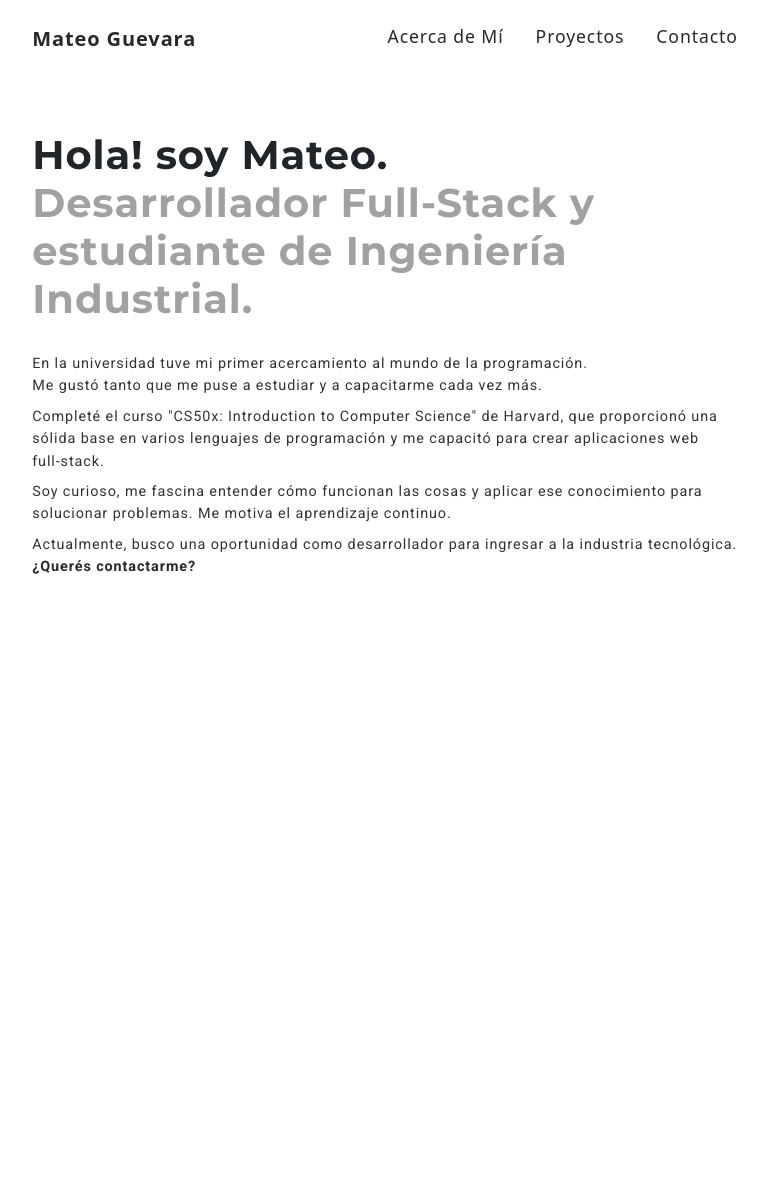
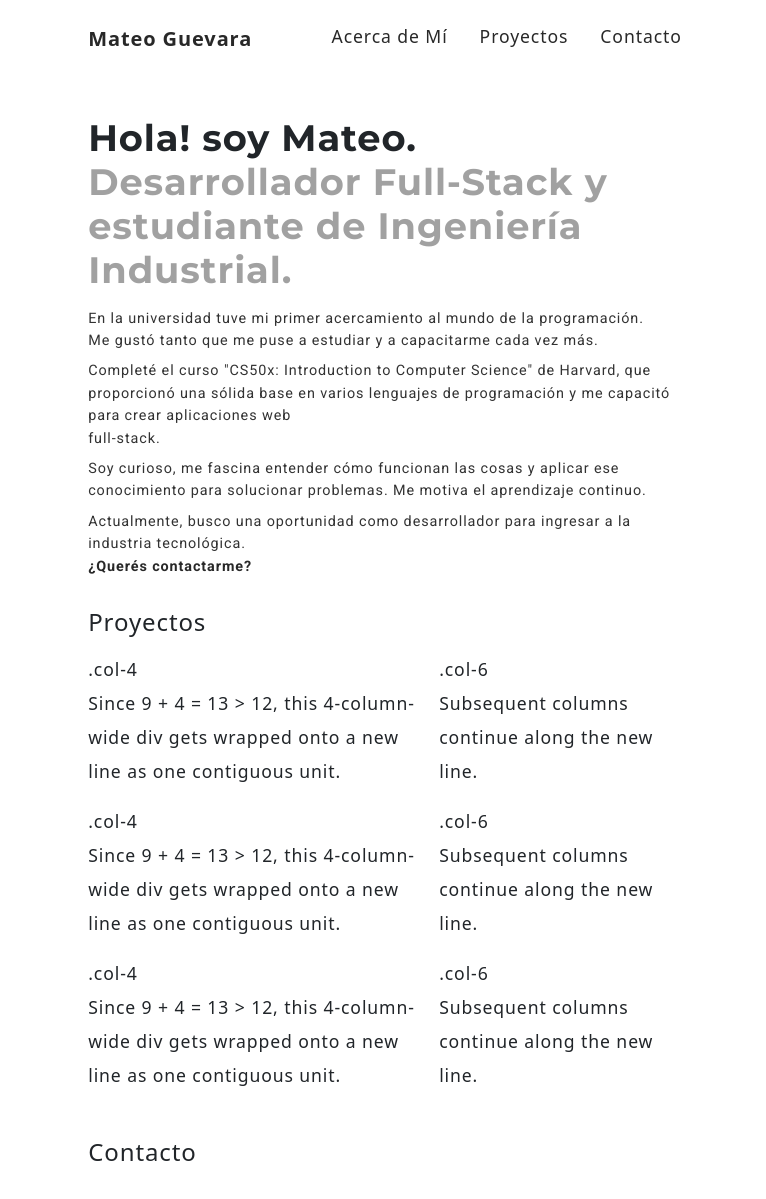
Before and after one commit to mateoguevaraa/Portfolio-minimalist, a plain HTML site: page index.html in a window 1280 px wide. Shown: the part 21-1220 px from the top of the page, without its empty margins (251-1017 px from the left). Before the commit the page ends 800 px from the top, so only its background shows below. Drawn offline with nearby package versions, Linux system fonts and the light colour scheme.

Commit message:
listo estructura de proyectos

```diff
--- a/index.html
+++ b/index.html
@@ -41,8 +41,10 @@
 </head>
 
 <body>
+
     <div class="content">
-        <nav class="navbar navbar-expand-lg navbar-expand-md d-flex align-items-center" style="margin-bottom: 60px;">
+      <header>
+        <nav class="navbar navbar-expand-lg navbar-expand-md d-flex align-items-center" style="margin-bottom: 45px;">
             <div class="container-md" style="padding: 0px !important;">
               <a class="navbar-brand align-items-center" href="#" style="padding-top: 8px;">Mateo Guevara</a>
               <button class="navbar-toggler" style="border: none !important;" type="button" data-bs-toggle="collapse" data-bs-target="#navbarText" aria-controls="navbarText" aria-expanded="false" aria-label="Toggle navigation">
@@ -54,21 +56,26 @@
                     <a class="nav-link" href="#acerca">Acerca de Mí</a>
                   </li>
                   <li class="nav-item">
-                    <a class="nav-link" href="#">Proyectos</a>
+                    <a class="nav-link" href="#proyectos">Proyectos</a>
                   </li>
                   <li class="nav-item">
-                    <a class="nav-link" href="#">Contacto</a>
+                    <a class="nav-link" href="#contacto">Contacto</a>
                   </li>
                 </ul>
               </div>
             </div>
           </nav>
+      </header>
+      <main>
+        <header>
 
-        <h1 style="font-weight: 600; margin-bottom: 30px;">Hola! soy Mateo.
+          <h1 style="font-weight: 600; margin-bottom: 15px; font-size: 2.3rem;">Hola! soy Mateo.
             <br>
-            <span style="color: rgba(0, 0, 0, 0.37);">Desarrollador Full-Stack y estudiante de Ingeniería Industrial.</span></h1>
+            <span style="color: rgba(0, 0, 0, 0.37);">Desarrollador Full-Stack y estudiante de Ingeniería Industrial.</span>
+          </h1>
+        </header>
 
-        <section id="acerca">
+        <section id="acerca" style="margin-bottom: 30px;">
 
           <p>En la universidad tuve mi primer acercamiento al mundo de la <span class="a8">programación.</span>
           <br>Me gustó tanto que me puse a estudiar y a capacitarme cada vez más.</p>
@@ -86,6 +93,31 @@
             <a class="a7" href="">¿Querés contactarme?</a></p>
 
         </section>
+
+        <section id="proyectos" style="margin-bottom: 30px;">
+
+          <h4 style="margin-bottom: 15px;">Proyectos</h4>
+
+          <div class="container">
+            <div class="row">
+              <div class="col-7 pro mb-3" style="padding-right: 15px !important;">.col-4<br>Since 9 + 4 = 13 &gt; 12, this 4-column-wide div gets wrapped onto a new line as one contiguous unit.</div>
+              <div class="col-5 pro mb-3">.col-6<br>Subsequent columns continue along the new line.</div>
+              <div class="col-7 pro mb-3" style="padding-right: 15px !important;">.col-4<br>Since 9 + 4 = 13 &gt; 12, this 4-column-wide div gets wrapped onto a new line as one contiguous unit.</div>
+              <div class="col-5 pro mb-3">.col-6<br>Subsequent columns continue along the new line.</div>
+              <div class="col-7 pro mb-3" style="padding-right: 15px !important;">.col-4<br>Since 9 + 4 = 13 &gt; 12, this 4-column-wide div gets wrapped onto a new line as one contiguous unit.</div>
+              <div class="col-5 pro mb-3">.col-6<br>Subsequent columns continue along the new line.</div>
+            </div>
+          </div>
+
+        </section>
+
+        <section id="contacto">
+
+          <h4 style="margin-bottom: 15px;">Contacto</h4>
+
+        </section>
+
+      </main>
     </div>
 
 
@@ -106,20 +138,26 @@
       const n7 = document.querySelector('.a7');
       const n8 = document.querySelector('.a8');
 
-      const a1 = annotate(n1, { type: 'highlight', color: '#00ff005c'});
-      const a2 = annotate(n2, { type: 'highlight', color: '#ff00ff4e' });
-      const a3 = annotate(n3, { type: 'highlight', color: '#00ffff69'  });
-      const a4 = annotate(n4, { type: 'box', color: '#00ff005c'  });
-      const a5 = annotate(n5, { type: 'underline', color: '#00ffff69'  });
-      const a6 = annotate(n6, { type: 'highlight', color: '#ffff0076'  });
-      const a7 = annotate(n7, { type: 'circle', color: 'red', padding: 5});
-      const a8 = annotate(n8, { type: 'highlight', color: '#ff00ff4e' });
+      const a1 = annotate(n1, { type: 'highlight', color: '#3be37332'});
+      const a2 = annotate(n2, { type: 'highlight', color: '#97e72e51' });
+      const a3 = annotate(n3, { type: 'highlight', color: '#33f3432f'  });
+      const a4 = annotate(n4, { type: 'box', color: '#f3e6335b'  });
+      const a5 = annotate(n5, { type: 'underline', color: '#48d800d5'  });
+      const a6 = annotate(n6, { type: 'highlight', color: '#f0e1105b'  });
+      const a7 = annotate(n7, { type: 'circle', color: '#33f3433d', padding: 5});
+      const a8 = annotate(n8, { type: 'highlight', color: '#aeeb0835' });
 
       const ag = annotationGroup([a8, a5, a4, a6, a2, a3, a1, a7]);
       ag.show();
 
     </script>
 
+<style>
+  .añ{
+    color:   #33f3432f
+  }
+
+</style>
 </body>
 
 </html>
--- a/static/styles.css
+++ b/static/styles.css
@@ -30,7 +30,7 @@ p {
 
 .content {
     margin: auto;
-    max-width: 47.5rem;
+    max-width: 40.5rem;
     padding: 1.5rem 1.45rem;
     font-size: 1.1rem;
     line-height: 34px;
@@ -48,3 +48,8 @@ a {
     font-size: 0.9rem;
     margin-bottom: 8px;
 }
+
+.pro {
+    padding-left: 0px !important;
+    padding-right: 0px !important;
+}
```
